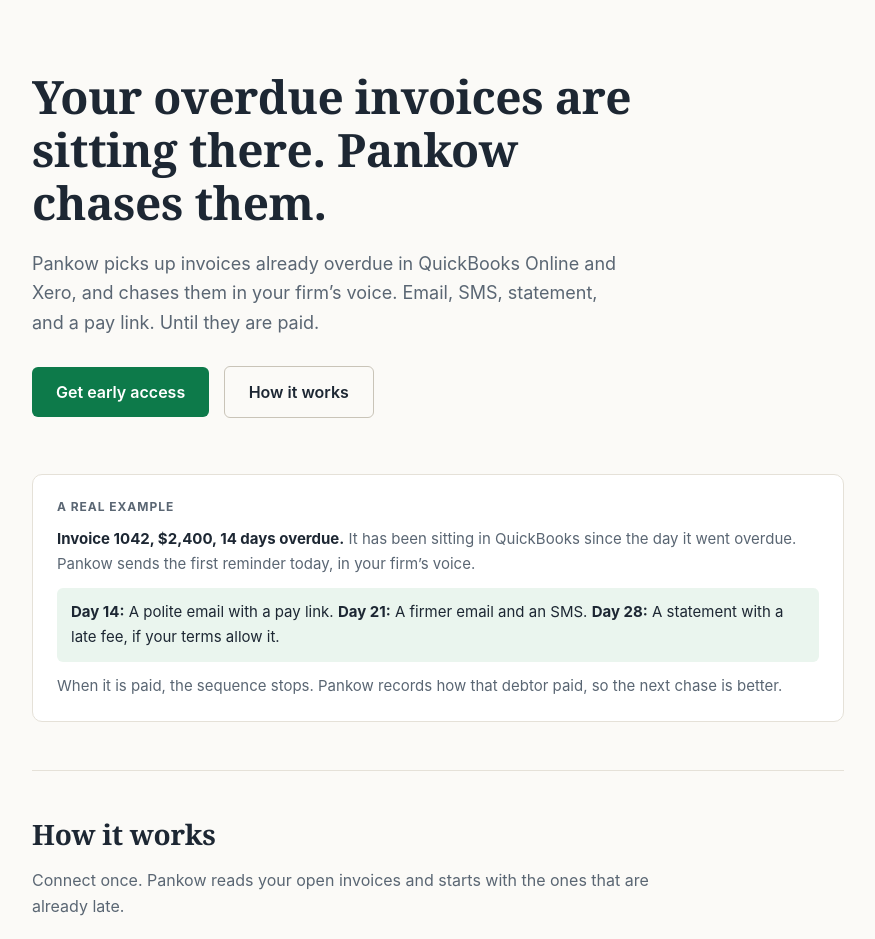
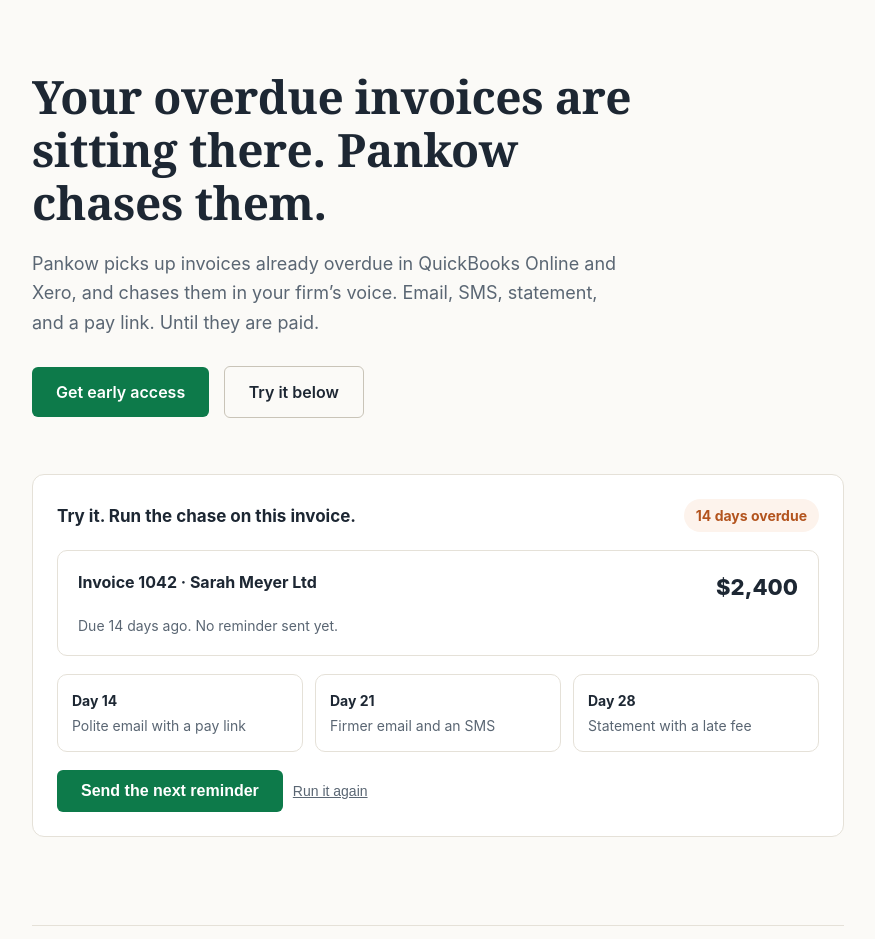
Before and after one commit to Markera-OU/pankow-site, a plain HTML site: page index.html in a window 1280 px wide. Shown: the part 61-1000 px from the top of the page, without its empty margins (202-1077 px from the left). Drawn offline with Linux system fonts and the light colour scheme.

Commit message:
Add interactive run-the-sequence demo

```diff
--- a/index.html
+++ b/index.html
@@ -6,7 +6,7 @@
 <title>Pankow — Overdue invoices, chased automatically</title>
 <meta name="description" content="Pankow picks up invoices already overdue in QuickBooks Online and Xero, and chases them in your firm's voice. Email, SMS, statement, and pay link. Until they are paid.">
 <style>
-  :root { --ink:#1d2733; --muted:#5a6673; --accent:#0d7a4a; --bg:#fbfaf7; --card:#ffffff; --line:#e5e1d8; }
+  :root { --ink:#1d2733; --muted:#5a6673; --accent:#0d7a4a; --bg:#fbfaf7; --card:#ffffff; --line:#e5e1d8; --good:#0d7a4a; --goodbg:#eaf5ee; }
   * { box-sizing:border-box; margin:0; padding:0; }
   body { font-family:-apple-system,BlinkMacSystemFont,"Segoe UI",Roboto,Helvetica,Arial,sans-serif; color:var(--ink); background:var(--bg); line-height:1.65; }
   a { color:var(--accent); text-decoration:none; }
@@ -21,18 +21,38 @@
   .hero { padding:72px 0 48px; }
   .hero h1 { font-family:Georgia,"Times New Roman",serif; font-size:46px; line-height:1.15; letter-spacing:-.01em; font-weight:700; max-width:640px; }
   .hero p { font-size:18px; color:var(--muted); max-width:600px; margin:20px 0 28px; }
-  .btn { display:inline-block; background:var(--accent); color:#fff; font-weight:600; padding:12px 24px; border-radius:6px; font-size:16px; }
+  .btn { display:inline-block; background:var(--accent); color:#fff; font-weight:600; padding:12px 24px; border-radius:6px; font-size:16px; border:0; cursor:pointer; }
   .btn:hover { background:#0a5c38; text-decoration:none; }
   .btn-outline { background:transparent; color:var(--ink); border:1px solid #c9c4b8; margin-left:10px; }
   .btn-outline:hover { background:#f0ede6; }
-  .example { background:var(--card); border:1px solid var(--line); border-radius:10px; padding:22px 24px; margin:8px 0 48px; }
-  .example .label { font-size:12px; text-transform:uppercase; letter-spacing:.08em; color:var(--muted); font-weight:700; margin-bottom:10px; }
-  .example p { font-size:15px; color:var(--muted); }
-  .example p strong { color:var(--ink); }
-  .example .inv { background:#eaf5ee; border-radius:6px; padding:12px 14px; margin-top:12px; font-size:15px; }
+  .btn:disabled { background:#9aa8bd; cursor:default; }
   section { padding:40px 0; border-top:1px solid var(--line); }
   section h2 { font-family:Georgia,"Times New Roman",serif; font-size:28px; letter-spacing:-.01em; margin-bottom:10px; }
   section .intro { color:var(--muted); font-size:16px; max-width:620px; margin-bottom:28px; }
+  .demo { background:var(--card); border:1px solid var(--line); border-radius:12px; padding:24px; margin:8px 0 48px; }
+  .demo-head { display:flex; justify-content:space-between; align-items:center; flex-wrap:wrap; gap:10px; margin-bottom:18px; }
+  .demo-head .title { font-weight:700; font-size:17px; }
+  .demo-head .status { font-size:14px; font-weight:700; color:#b3541e; background:#fdf3ec; border-radius:999px; padding:5px 12px; }
+  .demo-head .status.paid { color:var(--good); background:var(--goodbg); }
+  .invoice { border:1px solid var(--line); border-radius:10px; padding:18px 20px; margin-bottom:18px; background:#fff; display:flex; justify-content:space-between; flex-wrap:wrap; gap:8px; }
+  .invoice .num { font-weight:700; font-size:16px; }
+  .invoice .amt { font-weight:800; font-size:22px; }
+  .invoice .meta { color:var(--muted); font-size:14px; width:100%; }
+  .timeline { display:grid; grid-template-columns:1fr 1fr 1fr; gap:12px; margin-bottom:18px; }
+  .tl-step { border:1px solid var(--line); border-radius:10px; padding:14px; font-size:14px; color:var(--muted); }
+  .tl-step .day { font-weight:700; color:var(--ink); display:block; margin-bottom:2px; }
+  .tl-step.active { border-color:var(--accent); background:var(--goodbg); color:var(--ink); }
+  .tl-step.active .day { color:var(--accent); }
+  .reminder { border:1px solid var(--line); border-left:4px solid var(--accent); border-radius:8px; padding:16px 18px; margin-bottom:12px; background:#fff; animation:fadein .35s ease; }
+  @keyframes fadein { from { opacity:0; transform:translateY(6px); } to { opacity:1; transform:translateY(0); } }
+  .reminder .r-day { font-size:12px; text-transform:uppercase; letter-spacing:.08em; color:var(--muted); font-weight:700; }
+  .reminder .r-title { font-weight:700; font-size:16px; margin:4px 0 6px; }
+  .reminder .r-body { font-size:15px; color:var(--muted); }
+  .paid-msg { display:none; background:var(--goodbg); border:1px solid var(--good); border-radius:10px; padding:18px 20px; margin-top:16px; font-size:16px; }
+  .paid-msg.show { display:block; }
+  .paid-msg strong { color:var(--good); }
+  .demo-actions { margin-top:16px; display:flex; gap:10px; flex-wrap:wrap; align-items:center; }
+  .link-btn { background:none; border:0; color:var(--muted); font-size:14px; cursor:pointer; padding:12px 0; text-decoration:underline; }
   .steps p { margin-bottom:18px; font-size:16px; max-width:640px; }
   .steps p strong { font-weight:700; }
   .grid { display:grid; grid-template-columns:1fr 1fr; gap:20px; }
@@ -53,7 +73,7 @@
   footer .wrap { display:flex; justify-content:space-between; flex-wrap:wrap; gap:10px; }
   @media (max-width:760px) {
     .hero h1 { font-size:34px; }
-    .grid, .pricing { grid-template-columns:1fr; }
+    .grid, .pricing, .timeline { grid-template-columns:1fr; }
     .btn-outline { margin-left:0; margin-top:10px; }
   }
 </style>
@@ -63,6 +83,7 @@
   <div class="wrap">
     <div class="logo"><img src="logo.webp" alt="Pankow logo">Pankow</div>
     <nav>
+      <a href="#demo">Try it</a>
       <a href="#how">How it works</a>
       <a href="#pricing">Pricing</a>
       <a href="#faq">FAQ</a>
@@ -75,15 +96,33 @@
     <h1>Your overdue invoices are sitting there. Pankow chases them.</h1>
     <p>Pankow picks up invoices already overdue in QuickBooks Online and Xero, and chases them in your firm&rsquo;s voice. Email, SMS, statement, and a pay link. Until they are paid.</p>
     <a class="btn" href="mailto:support@pankow.ai?subject=Pankow%20early%20access">Get early access</a>
-    <a class="btn btn-outline" href="#how">How it works</a>
+    <a class="btn btn-outline" href="#demo">Try it below</a>
   </div>
 
-  <div class="example">
-    <div class="label">A real example</div>
-    <p><strong>Invoice 1042, $2,400, 14 days overdue.</strong> It has been sitting in QuickBooks since the day it went overdue. Pankow sends the first reminder today, in your firm&rsquo;s voice.</p>
-    <div class="inv"><strong>Day 14:</strong> A polite email with a pay link. <strong>Day 21:</strong> A firmer email and an SMS. <strong>Day 28:</strong> A statement with a late fee, if your terms allow it.</div>
-    <p style="margin-top:12px;">When it is paid, the sequence stops. Pankow records how that debtor paid, so the next chase is better.</p>
-  </div>
+  <section id="demo" style="border-top:0; padding-top:0;">
+    <div class="demo">
+      <div class="demo-head">
+        <div class="title">Try it. Run the chase on this invoice.</div>
+        <div class="status" id="invStatus">14 days overdue</div>
+      </div>
+      <div class="invoice">
+        <div class="num">Invoice 1042 &middot; Sarah Meyer Ltd</div>
+        <div class="amt">$2,400</div>
+        <div class="meta">Due 14 days ago. No reminder sent yet.</div>
+      </div>
+      <div class="timeline">
+        <div class="tl-step" id="tl1"><span class="day">Day 14</span>Polite email with a pay link</div>
+        <div class="tl-step" id="tl2"><span class="day">Day 21</span>Firmer email and an SMS</div>
+        <div class="tl-step" id="tl3"><span class="day">Day 28</span>Statement with a late fee</div>
+      </div>
+      <div id="reminderBox"></div>
+      <div class="paid-msg" id="paidMsg"><strong>Paid on Day 32.</strong> The sequence stopped the moment the payment landed, and Pankow recorded how this debtor paid. Next time, the chase starts smarter.</div>
+      <div class="demo-actions">
+        <button class="btn" id="nextBtn" onclick="nextReminder()">Send the next reminder</button>
+        <button class="link-btn" onclick="resetDemo()">Run it again</button>
+      </div>
+    </div>
+  </section>
 
   <section id="how">
     <h2>How it works</h2>
@@ -173,5 +212,59 @@
     <div><a href="mailto:support@pankow.ai">support@pankow.ai</a></div>
   </div>
 </footer>
+
+<script>
+var step = 0;
+var steps = [
+  { day: 'Day 14', title: 'Polite email with a pay link', body: 'Hi Sarah, a friendly reminder that invoice 1042 for $2,400 was due 14 days ago. You can pay here: Pay $2,400. Thanks, Acme Ltd.' },
+  { day: 'Day 21', title: 'Firmer email and an SMS', body: 'Hi Sarah, invoice 1042 ($2,400) is now 21 days overdue. Please pay this week to avoid a late fee. Pay here: Pay $2,400. Acme Ltd.' },
+  { day: 'Day 28', title: 'Statement with a late fee', body: 'Statement for Sarah Meyer Ltd. Invoice 1042: $2,400, plus a $48 late fee. Total due: $2,448. Pay here: Pay $2,448. Acme Ltd.' }
+];
+function nextReminder() {
+  if (step >= steps.length) return;
+  var s = steps[step];
+  document.getElementById('tl' + (step + 1)).classList.add('active');
+  var box = document.getElementById('reminderBox');
+  var card = document.createElement('div');
+  card.className = 'reminder';
+  var d = document.createElement('div'); d.className = 'r-day'; d.textContent = s.day;
+  var t = document.createElement('div'); t.className = 'r-title'; t.textContent = s.title;
+  var b = document.createElement('div'); b.className = 'r-body'; b.textContent = s.body;
+  card.appendChild(d); card.appendChild(t); card.appendChild(b);
+  box.appendChild(card);
+  step++;
+  var status = document.getElementById('invStatus');
+  status.textContent = s.day.replace('Day ', '') + ' days overdue';
+  if (step === steps.length) {
+    var btn = document.getElementById('nextBtn');
+    btn.textContent = 'Mark as paid';
+    btn.onclick = markPaid;
+  }
+}
+function markPaid() {
+  document.getElementById('paidMsg').classList.add('show');
+  var btn = document.getElementById('nextBtn');
+  btn.disabled = true;
+  btn.textContent = 'Paid';
+  var status = document.getElementById('invStatus');
+  status.textContent = 'Paid on Day 32';
+  status.classList.add('paid');
+}
+function resetDemo() {
+  step = 0;
+  document.getElementById('reminderBox').innerHTML = '';
+  document.getElementById('paidMsg').classList.remove('show');
+  ['tl1', 'tl2', 'tl3'].forEach(function (id) {
+    document.getElementById(id).classList.remove('active');
+  });
+  var btn = document.getElementById('nextBtn');
+  btn.disabled = false;
+  btn.textContent = 'Send the next reminder';
+  btn.onclick = nextReminder;
+  var status = document.getElementById('invStatus');
+  status.textContent = '14 days overdue';
+  status.classList.remove('paid');
+}
+</script>
 </body>
 </html>
```
